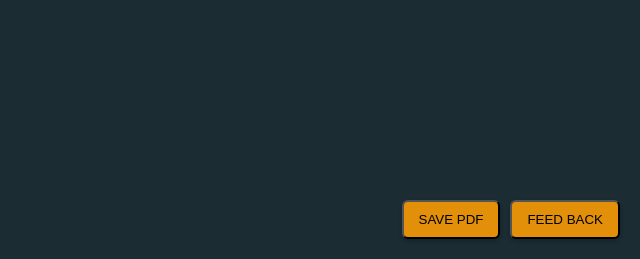
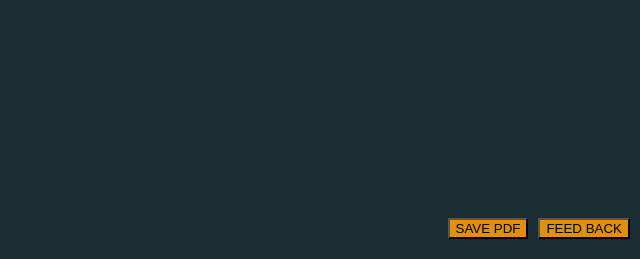
Before and after one commit to O-sh-skech/GraphicLab, a Flask app: page / in a window 1280 px wide. Shown: the part 541-800 px from the top of the page, without its empty margins (640-1280 px from the left). Run offline with Flask 3, Linux system fonts and the light colour scheme; some libraries are stand-ins or nearby versions.

Commit message:
人間に優しいUI2

```diff
--- a/static/style.css
+++ b/static/style.css
@@ -43,20 +43,13 @@ body { background-color: #1b2c33; color: #fff; font-family: sans-serif; }
     .floating-buttons {
       position: fixed;
       bottom: 20px;
-      right: 20px;
+      right: 10px;
       display: flex;
       flex-direction: row; /* 横並びに変更 */
       gap: 10px; /* ボタンの間隔 */
-      z-index: 10;
     }
 
     /* 各ボタンの共通スタイル */
     #pdfBtn, #feedbackBtn, #adminBtn {
       background-color: rgb(226, 143, 9);
-      color: black;
-      border: brack;
-      padding: 10px 15px;
-      border-radius: 6px;
-      cursor: pointer;
-      box-shadow: 0 2px 4px rgba(0,0,0,0.2);
     }
--- a/templates/base.html
+++ b/templates/base.html
@@ -38,16 +38,14 @@
     <!-- 送信ボタンは2つ -->
     <button id="plotBtn" type="submit" formaction="{{ url_for('index') }}">ClickMe</button>
     <button id="animateBtn" type="submit" formaction="{{ url_for('animate') }}">PLAY ANIMATION</button>
+    <div class="floating-buttons">
+    <button id="pdfBtn" type="submit" formaction="{{ url_for('save_pdf') }}">SAVE PDF</button>
+    <button id="feedbackBtn" type="submit" formaction="{{ url_for('submit_feedback') }}">FEED BACK</button>
+    </div>
   </form>
 </div>
 
-  <div class="floating-buttons">
-    <!-- PDF保存用ボタン -->
-    <button id="pdfBtn" onclick="location.href='{{ url_for('save_pdf') }}'">SAVE PDF</button>
 
-    <!-- フィードバック用ボタン　-->
-    <button id="feedbackBtn" onclick="location.href='{{ url_for('submit_feedback') }}'">FEED BACK</button>
-  </div>
   <!-- 描画用canvas -->
   <canvas id="three-canvas"></canvas>
 
```
